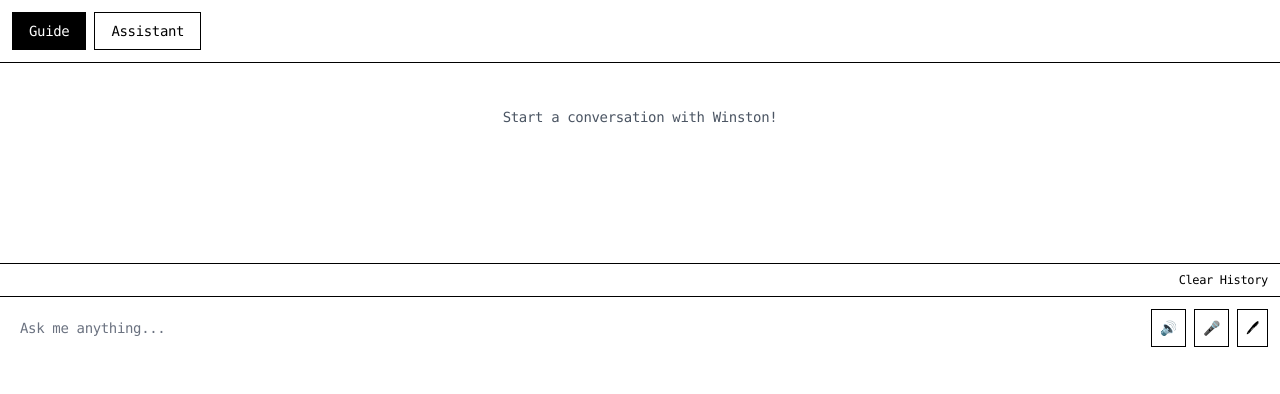
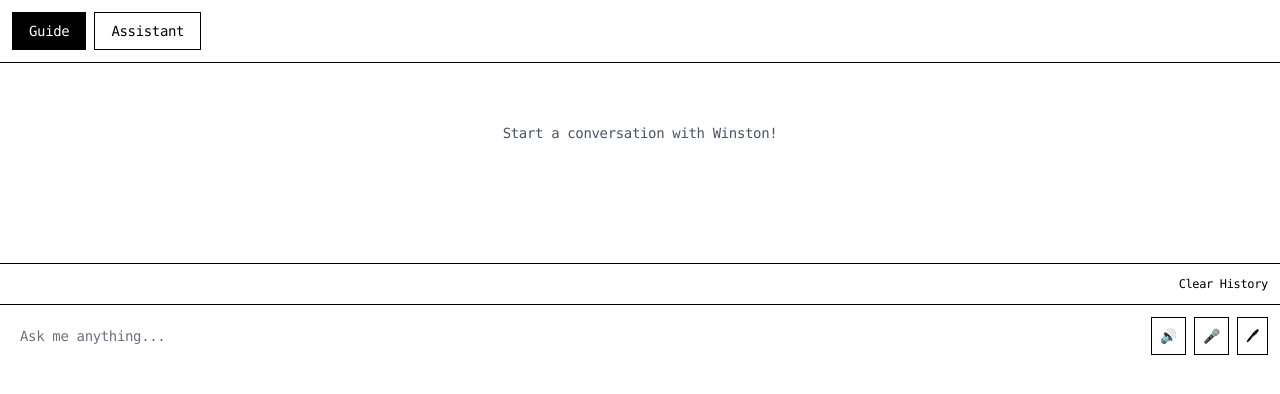
Before and after one commit to WinstonAC/winston-Chat, a Next.js app: page /winston-widget in a window 1280 px wide. Shown: the top 394 px of the page. Built offline with nearby package versions, Linux system fonts and the light colour scheme.

Commit message:
fix: UI improvements and debug PortfolioWidget - Better spacing in conversation area - Fixed Clear History button padding - Added debug logging for PortfolioWidget pathname detection

```diff
--- a/app/components/ChatBox.tsx
+++ b/app/components/ChatBox.tsx
@@ -311,14 +311,14 @@ export default function ChatBox({ onClose, isEmbedded = false }: ChatBoxProps) {
         }}
       >
         {messages.length === 0 ? (
-          <div className="text-center text-gray-600 py-8">
+          <div className="text-center text-gray-600 py-12">
             <p className="text-sm">Start a conversation with Winston!</p>
           </div>
         ) : (
           messages.map((m, i) => (
             <div
               key={i}
-              className={`my-2 text-sm ${m.role === 'user' ? 'text-right' : 'text-left'}`}
+              className={`my-3 text-sm ${m.role === 'user' ? 'text-right' : 'text-left'}`}
               style={{
                 color: '#000',
                 backgroundColor: '#fff'
@@ -333,7 +333,7 @@ export default function ChatBox({ onClose, isEmbedded = false }: ChatBoxProps) {
         <div ref={messagesEndRef} />
       </div>
       {/* Clear History Button */}
-      <div className="flex justify-end px-3 py-2 border-t border-black">
+      <div className="flex justify-end px-3 py-3 border-t border-black">
         <button
           onClick={() => setMessages([])}
           className="text-xs text-black hover:text-red-600 transition"
--- a/app/components/PortfolioWidget.tsx
+++ b/app/components/PortfolioWidget.tsx
@@ -7,10 +7,16 @@ export default function PortfolioWidget() {
   const [isOpen, setIsOpen] = useState(false);
   const pathname = usePathname();
 
+  // Debug logging
+  console.log('PortfolioWidget pathname:', pathname);
+
   // Don't render on the widget page
   if (pathname === '/winston-widget') {
+    console.log('PortfolioWidget: Hiding on widget page');
     return null;
   }
+
+  console.log('PortfolioWidget: Showing on page:', pathname);
 
   return (
     <div className="fixed bottom-4 right-4 z-50">
```
